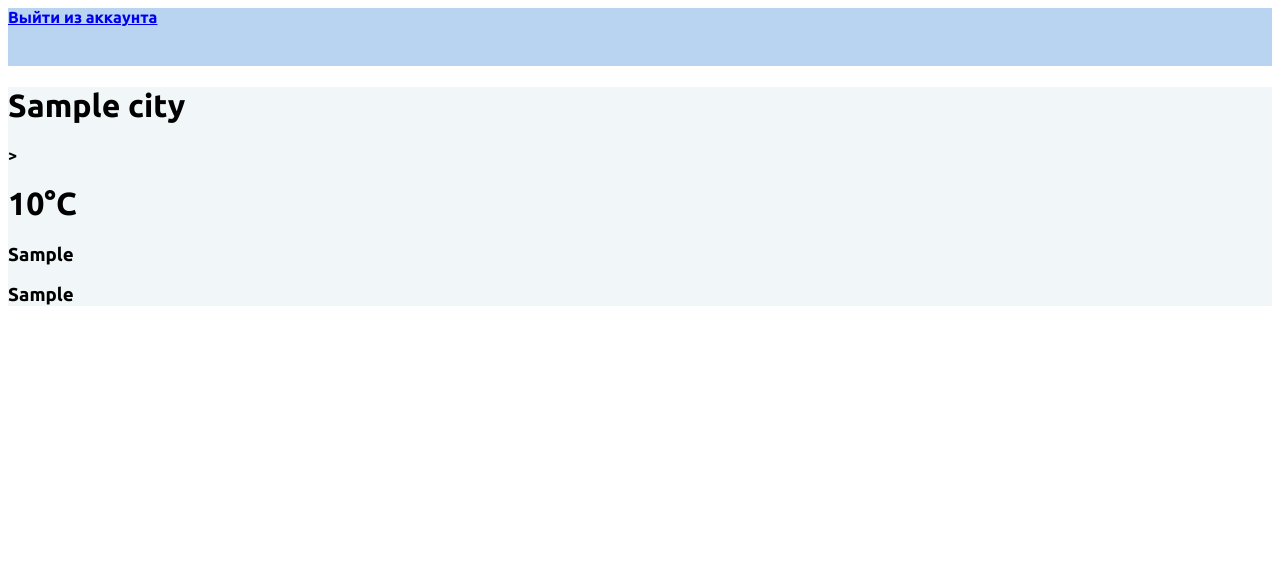
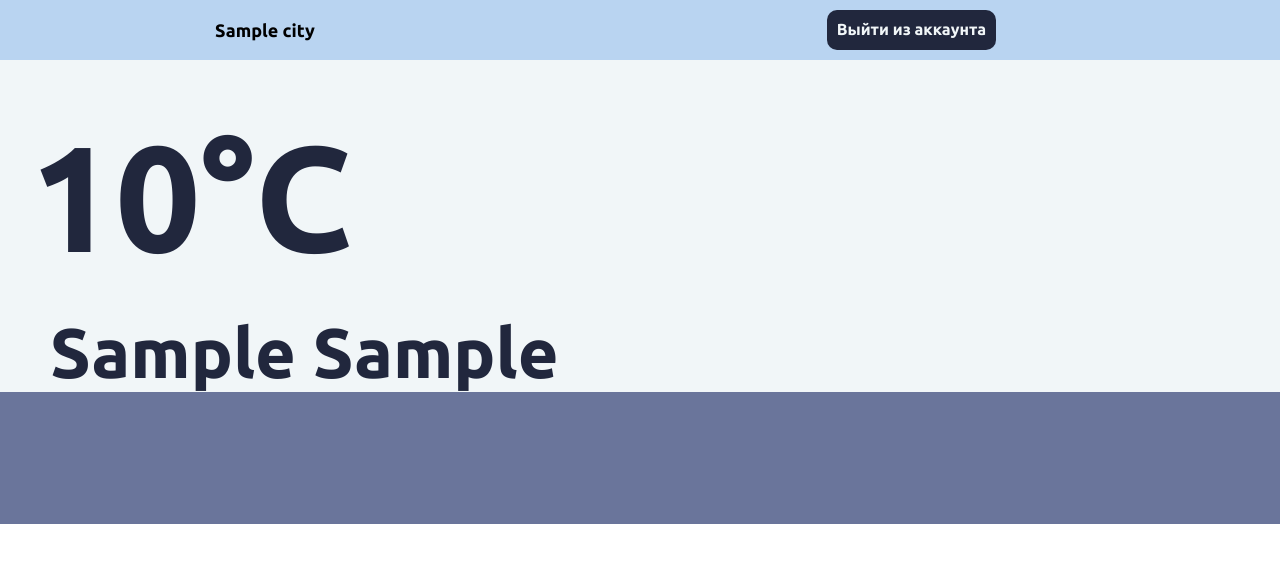
Before and after one commit to rogachyov/yandexWeb, a Flask app: template templates/index.html in a window 1280 px wide. Shown: the top 563 px of the page. Run offline with Flask 3, Linux system fonts and the light colour scheme; the template is opened without the code that fills it: most values are stand-ins (such as "Sample title", 1, 10 or a date in 2020); parts of the project's set-up code (start-up, migrations or seed data) failed here and were passed over.

Commit message:
done index

```diff
--- a/static/css/main.css
+++ b/static/css/main.css
@@ -2,17 +2,86 @@
 	font-family: "Ubuntu", sans-serif;
 	font-weight: 700;
 	font-style: normal;
+	margin: 0 0 0 0;
+	padding: 0 0 0 0;
 }
 
 header {
+	display: flex;
 	background: #B9D4F1;
-	height: 58px;
+	height: 60px;
+}
+
+.city {
+	margin-top: 0px;
+	margin-left: 215px;
+	padding-top: 20px;
+	font-size: 18px;
+	color: #000;
+}
+
+
+.logout_btn {
+	text-align: right;
+	padding-top: 10px;
+	padding-bottom: 10px;
+	padding-left: 10px;
+	padding-right: 10px;
+	background: #21273D;
+	text-decoration: none;
+	margin-left: 40%;
+	margin-top: 10px;
+	margin-bottom: 10px;
+	border-radius: 10px;
+	color: #F1F6F8;
+}
+
+.wrapper {
+	display: flex;
 }
 
 .weather_block {
 	background: #F1F6F8;
 }
 
+.weather_pic {
+	margin-left: 215px;
+}
+
+.weather_info {
+	color: #21273D;
+	margin-left: 30px;
+}
+
+.temperature {
+	font-size: 150px;
+	margin-bottom: 0;
+	margin-top: 50px;
+}
+
+.wind_speed {
+	font-size: 70px;
+	margin-bottom: 0;
+	margin-top: 30px;
+	margin-left: 20px;
+}
+
+footer {
+	background: #6A759B;
+	padding-top: 66px;
+	padding-bottom: 66px;
+}
+
+.footer_container {
+	color: #F1F6F8;
+	margin-left: 215px;
+	margin-right: 215px;
+	font-size: 25px;
+}
+
+
+
+
 img {
 	height: 500px;
 	width: 500px;
--- a/templates/index.html
+++ b/templates/index.html
@@ -12,12 +12,12 @@
 <body>
     {% block content %}
         <header>
+            <h4 class="city">{{ city }}</h4>
             <a href="/logout" class="logout_btn">Выйти из аккаунта</a>
         </header>
         <div class="weather_block">
             <div class="wrapper">
-                <div class="container">
-                    <h1>{{ city }}</h1>>
+                <div class="picture_container">
                     {% if 0 <= weather['weather_code'] <= 4 %}
                         <img src="{{url_for('static', filename='images/weather_pack/cloudy-forecast-sun-svgrepo-com.svg')}}" alt="" class="weather_pic">
                     {% elif 5 <= weather['weather_code'] <= 12 or 18 <= weather['weather_code'] <= 19 or 30 <= weather['weather_code'] <= 35 or 40 <= weather['weather_code'] <= 49 %}
@@ -41,15 +41,16 @@
                     {% elif 80 <= weather['weather_code'] <= 99 %}
                         <img src="{{url_for('static', filename='images/weather_pack/climate-cloud-forecast-2-svgrepo-com.svg')}}" alt="" class="weather_pic">
                     {% endif %}
-                    <h1>{{ weather['temperature_2m'] }}°C</h1>
-                    <h3>{{ weather['wind_speed_10m'] }}</h3>
-                    <h3>{{ weather['wind_direction_10m'] }}</h3>
+                </div>
+                <div class="weather_info">
+                    <h1 class="temperature">{{ weather['temperature_2m'] }}°C</h1>
+                    <h2 class="wind_speed">{{ weather['wind_speed_10m'] }} {{ weather['wind_direction_10m'] }}</h2>
                 </div>
             </div>
         </div>
         <footer>
             <div class="wrapper">
-                <div class="container">
+                <div class="footer_container">
                 {% if 0 <= weather['weather_code'] <= 4 %}
                     <p>
                         Сегодня отличная погода. Советую надеть футболку,
```
Also changed, not shown: .cache.sqlite.
